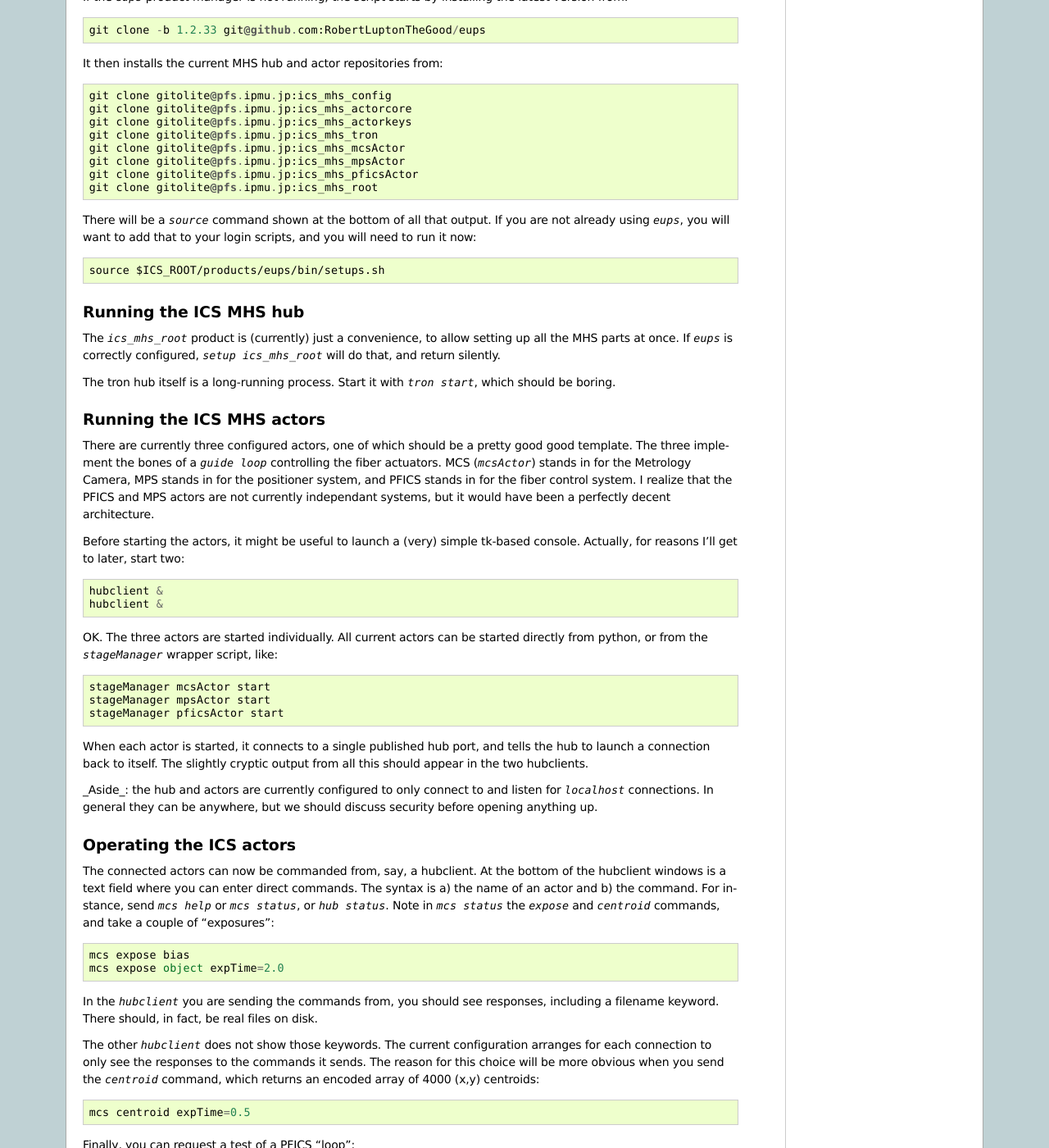
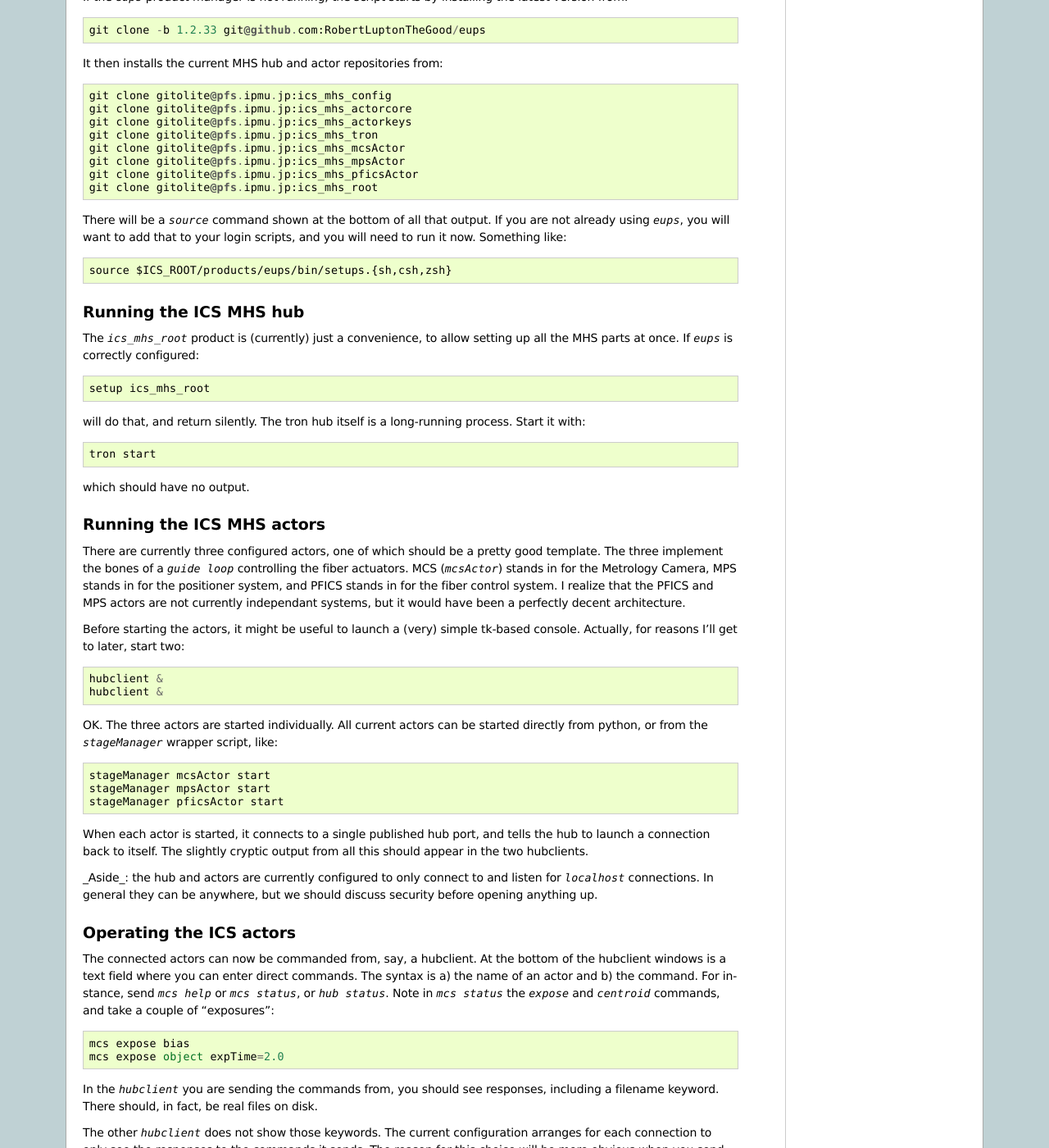
Before and after one commit to Subaru-PFS/tron_tron, a Sphinx documentation site: the page built from Docs/sphinx/INSTALL.rst, in a window 1280 px wide and 1400 px high, scrolled down 879 px. Shown: the whole window at 82% size. Built offline with Sphinx 7.4.7, drawn with Linux system fonts in a browser that asks for light colours; formulas are drawn with MathJax 3; some of the changed text lies outside the part shown.

Commit message:
incorporate some suggestions from Shimono

```diff
--- a/Docs/sphinx/INSTALL.rst
+++ b/Docs/sphinx/INSTALL.rst
@@ -50,25 +50,32 @@ It then installs the current MHS hub and actor repositories from::
 
 There will be a `source` command shown at the bottom of all that
 output. If you are not already using `eups`, you will want to add that
-to your login scripts, and you will need to run it now::
+to your login scripts, and you will need to run it now. Something
+like::
 
-    source $ICS_ROOT/products/eups/bin/setups.sh
+    source $ICS_ROOT/products/eups/bin/setups.{sh,csh,zsh}
 
 Running the ICS MHS hub
 -----------------------
 
 The `ics_mhs_root` product is (currently) just a convenience, to allow
-setting up all the MHS parts at once. If `eups` is correctly configured,
-`setup ics_mhs_root` will do that, and return silently.
+setting up all the MHS parts at once. If `eups` is correctly
+configured::
 
-The tron hub itself is a long-running process. Start it with `tron
-start`, which should be boring.
+  setup ics_mhs_root
+
+will do that, and return silently. The tron hub itself is a
+long-running process. Start it with::
+
+  tron start
+
+which should have no output.
 
 Running the ICS MHS actors
 --------------------------
 
 There are currently three configured actors, one of which should be a
-pretty good good template. The three implement the bones of a `guide loop`
+pretty good template. The three implement the bones of a `guide loop`
 controlling the fiber actuators. MCS (`mcsActor`) stands in for the
 Metrology Camera, MPS stands in for the positioner system, and PFICS
 stands in for the fiber control system. I realize that the PFICS and
```
Also changed, not shown: other parts of Docs/sphinx/INSTALL.rst (+1 -1 lines).
